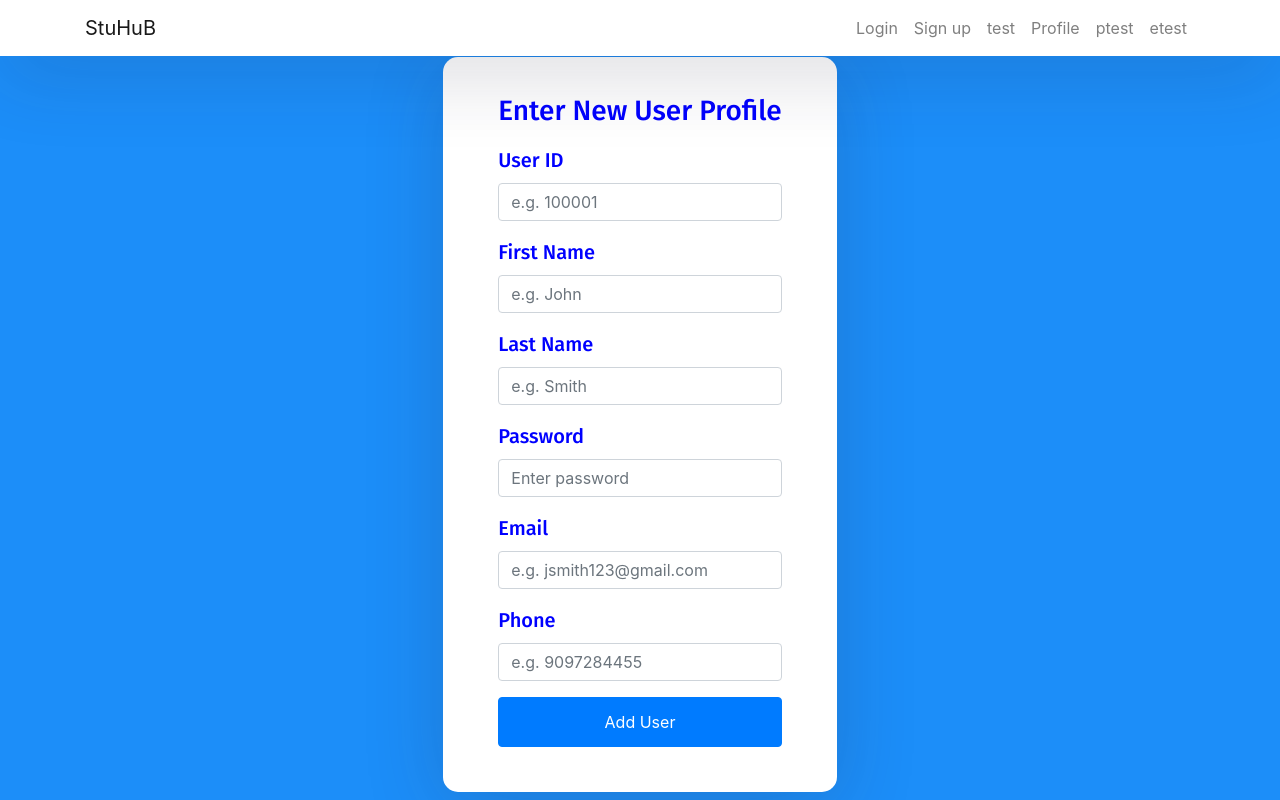
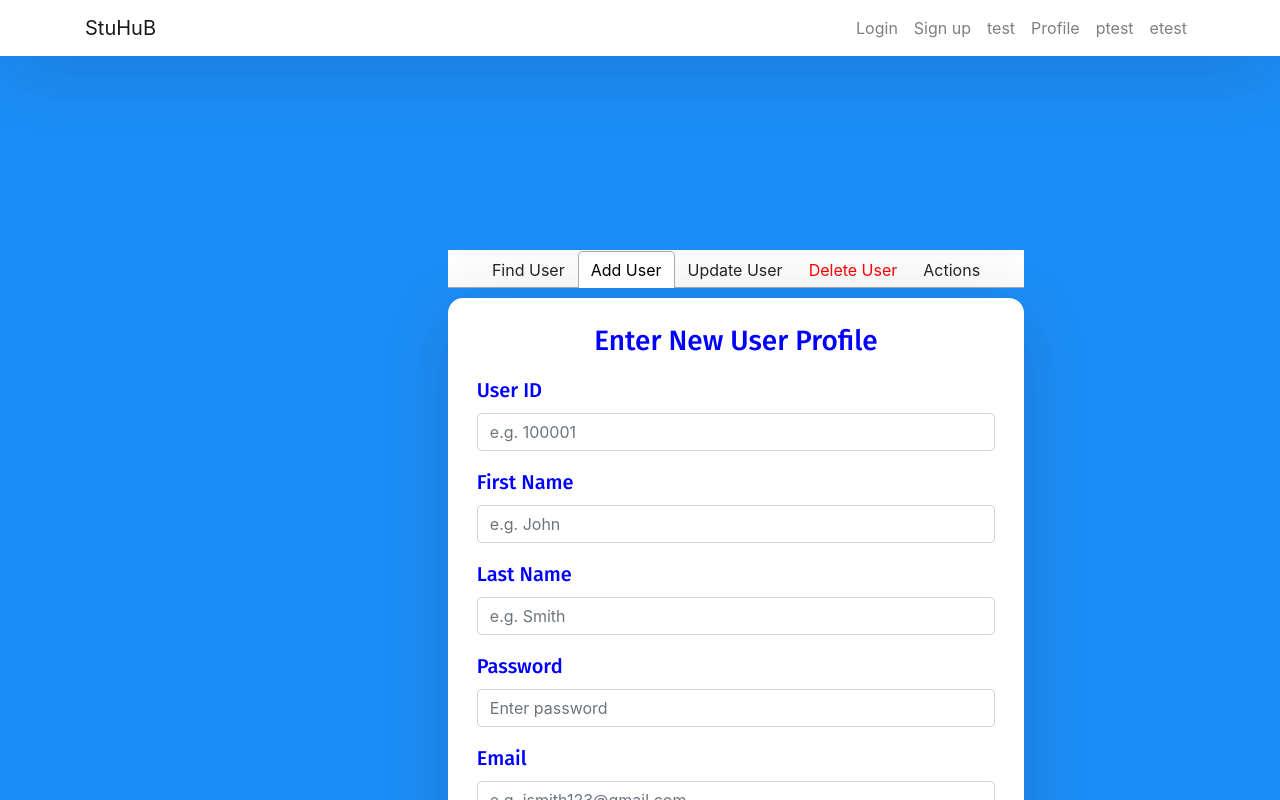
Before and after one commit to jtagaca/StuHub_Public, a React (Create React App) app in the folder client/: page /ptest in a window 1280 px wide. Both pictures are taken after a click on the tab "Add User". Shown: the top 800 px of the page. Built offline with nearby package versions, Linux system fonts and the light colour scheme.

Commit message:
alligned items in patricks' page

```diff
--- a/client/src/components/gg.css
+++ b/client/src/components/gg.css
@@ -58,3 +58,10 @@ form {
   background-color: white;
   margin: ;
 }
+div.myClass {
+  margin: 20% 35%;
+  height: 300px;
+  width: 45%;
+}
+div.auth-inner {
+}
--- a/client/src/components/ptest.js
+++ b/client/src/components/ptest.js
@@ -113,9 +113,9 @@ function ptest() {
                     placeholder="e.g. 9097284455"
                   />
                 </div>
-                <button type="submit" className="btn btn-primary btn-block">
-                  Add User
-                </button>
+                <Fab color="primary" aria-label="add">
+                  <AddIcon />
+                </Fab>
               </div>
             </div>
           </form>
@@ -185,13 +185,9 @@ function ptest() {
                     placeholder="e.g. 100001"
                   />
                 </div>
-                <button
-                  type="submit"
-                  className="btn btn-primary btn-block"
-                  style={{ backgroundColor: "red" }}
-                >
-                  Delete User
-                </button>
+                <Fab color="primary" aria-label="add">
+                  <RemoveIcon />
+                </Fab>
               </div>
             </div>
           </form>
--- a/client/src/index.css
+++ b/client/src/index.css
@@ -46,12 +46,12 @@ html,
 
 .auth-inner {
   /* width: 450px; */
-  margin: auto;
   background: #ffffff;
   box-shadow: 0px 14px 80px rgba(34, 35, 58, 0.2);
-  padding: 40px 55px 45px 55px;
   border-radius: 15px;
   transition: all 0.3s;
+  padding: 5%;
+  margin: 0;
 }
 
 .auth-wrapper .form-control:focus {
```
